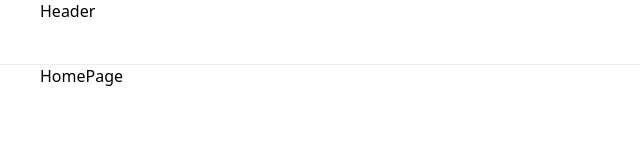
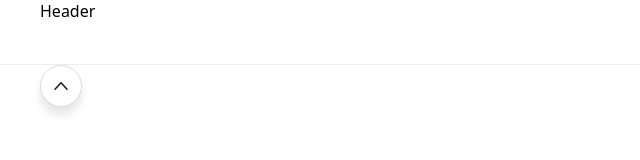
Before and after one commit to cozy-ito/rolling-paper, a React (Vite) app: page / in a window 1280 px wide. Shown: the top 160 px of the page, without its empty margins (0-640 px from the left). Built offline with nearby package versions, Linux system fonts and the light colour scheme; a web font is replaced by a local one.

Commit message:
feat(common): alt 추가

```diff
--- a/src/components/ArrowButton/ArrowButton.jsx
+++ b/src/components/ArrowButton/ArrowButton.jsx
@@ -6,18 +6,21 @@ import TopArrow from "../../assets/icons/arrow-top.svg";
 import styles from "./ArrowButton.module.css";
 
 const directions = {
-  down: DownArrow,
-  left: LeftArrow,
-  right: RightArrow,
-  top: TopArrow,
+  down: { icon: DownArrow, alt: "아래" },
+  left: { icon: LeftArrow, alt: "왼쪽" },
+  right: { icon: RightArrow, alt: "오른쪽" },
+  top: { icon: TopArrow, alt: "위" },
 };
 
 const ArrowButton = ({ direction = "left", ...props }) => {
-  const ArrowComponent = directions[direction];
+  const ArrowComponent = directions[direction].icon;
 
   return (
     <button type="button" className={styles.button} {...props}>
-      <img src={ArrowComponent} alt="화살표 아이콘" />
+      <img
+        src={ArrowComponent}
+        alt={`${directions[direction].alt} 화살표 아이콘`}
+      />
     </button>
   );
 };
--- a/src/pages/HomePage.jsx
+++ b/src/pages/HomePage.jsx
@@ -1,5 +1,11 @@
+import ArrowButton from "../components/ArrowButton/ArrowButton";
+
 const HomePage = () => {
-  return <div>HomePage</div>;
+  return (
+    <div>
+      <ArrowButton direction="top" />
+    </div>
+  );
 };
 
 export default HomePage;
```
